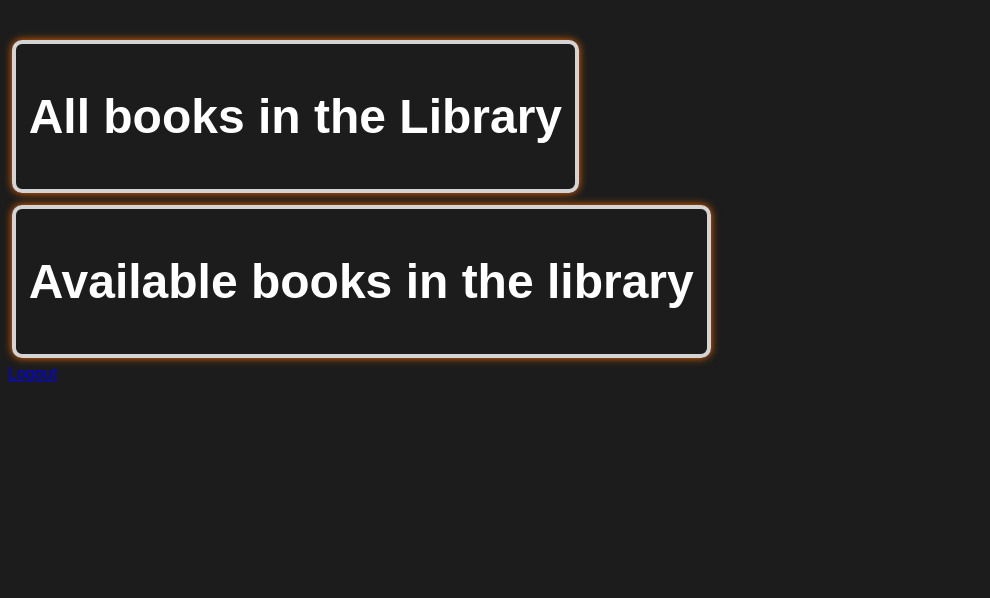
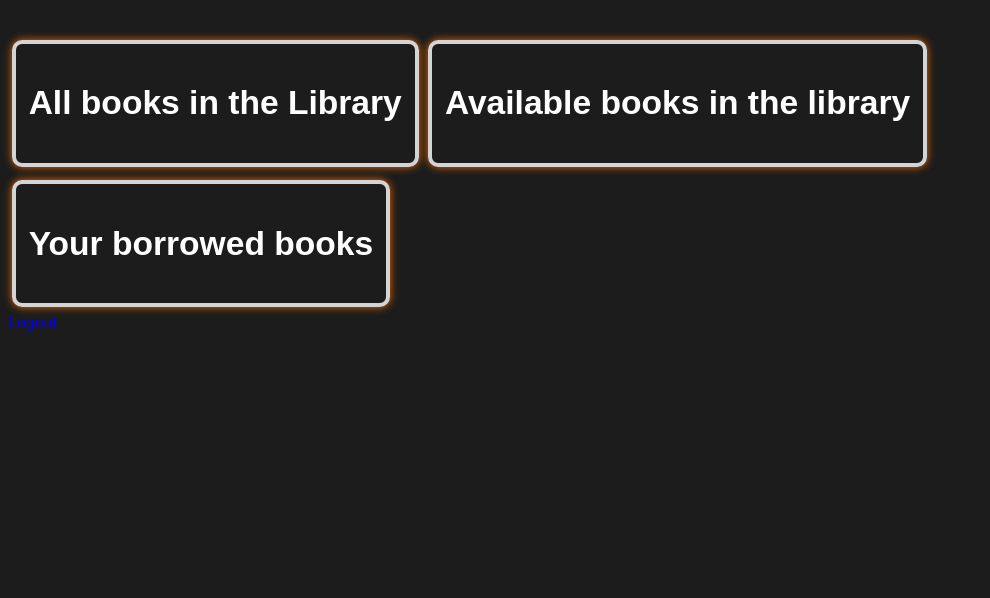
Before and after one commit to kali4nya/library-project, a Flask app: template templates/main.html in a window 1280 px wide. Shown: the part 86-684 px from the top of the page, without its empty margins (0-990 px from the left). Run offline with Flask 3, Linux system fonts and the light colour scheme; the template is opened without the code that fills it, so the values that code supplies are empty.

Commit message:
added cool icons :3, added more security for post requests, added some thingies to usern panel OwO, stay tuned for future changes UwU :3

```diff
--- a/books.json
+++ b/books.json
@@ -28,5 +28,10 @@
         "author": "Liu Cixin",
         "year": "2008",
         "available": true
+    },
+    "The Vorrh": {
+        "author": "Brian Catling",
+        "year": "2012",
+        "available": true
     }
 }
--- a/main.py
+++ b/main.py
@@ -1,4 +1,5 @@
 from flask import Flask, render_template, request, redirect, url_for, session
+from classes import user
 from classes.library import Library
 from classes.book import Book
 from classes.user import User
@@ -9,6 +10,18 @@
 #flask declaration
 app = Flask(__name__)
 app.secret_key = Config.FLASK_SECRET_KEY
+
+#custom jinja filters
+def split_first(value):
+    return str(value).split(',')[0]
+
+app.jinja_env.filters['split_first'] = split_first
+
+def js_escape(value):
+    return json.dumps(value)
+
+app.jinja_env.filters['js_escape'] = js_escape
+#end
 
 USERS_DIR = Config.USERS_DIR
 BOOKS_DIR = Config.BOOKS_DIR
@@ -92,7 +105,9 @@
         if username in USERSdictionary and USERSdictionary[username]['permission_level'] < 3:
             books = lib.show_books()
             name = USERSdictionary[username]['name']
-            return render_template("main.html", books=books, name=name)
+            globals()["USERSdictionary"] = load_users_dictionary()
+            user = USERSdictionary[username]
+            return render_template("main.html", books=books, name=name, user=user)
     return redirect(url_for('home'))
 
 @app.route('/adminPanel')
@@ -108,40 +123,59 @@
 
 @app.route('/add_book', methods=['POST'])
 def add_book():
-    title = request.form['title']
-    author = request.form['author']
-    year = request.form['year']
-    book = Book(title, author, year)
-    lib.add_book(book)
-    lib.save_books_to_json(all=False, book=book)
-    return redirect(url_for('adminPanel'))
+    if 'user' in session:
+        username = session['user']
+        if username in USERSdictionary and USERSdictionary[username]['permission_level'] == 3:
+            title = request.form['title']
+            author = request.form['author']
+            year = request.form['year']
+            book = Book(title, author, year)
+            lib.add_book(book)
+            lib.save_books_to_json(all=False, book=book)
+            return redirect(url_for('adminPanel'))
+    return redirect(url_for('home'))
 
 @app.route('/add_user', methods=['POST'])
 def add_user():
-    username = request.form['username']
-    name = request.form['name']
-    surname = request.form['surname']
-    password = request.form['password'] ###
-    try:
-        permission_level = int(request.form['permission_level'])
-    except:
-        permission_level = 1
-    user = User(username=username, name=name, surname=surname, password=password, permission_level=permission_level)
-    lib.add_user(user)
-    lib.save_users_to_json(all=False, user=user)
-    globals()["USERSdictionary"] = load_users_dictionary()
-    return redirect(url_for('adminPanel'))
+    if 'user' in session:
+        username = session['user']
+        if username in USERSdictionary and USERSdictionary[username]['permission_level'] == 3:
+            username = request.form['username']
+            name = request.form['name']
+            surname = request.form['surname']
+            password = request.form['password'] ###
+            try:
+                permission_level = int(request.form['permission_level'])
+            except:
+                permission_level = 1
+            user = User(username=username, name=name, surname=surname, password=password, permission_level=permission_level)
+            lib.add_user(user)
+            lib.save_users_to_json(all=False, user=user)
+            globals()["USERSdictionary"] = load_users_dictionary()
+            return redirect(url_for('adminPanel'))
+    return redirect(url_for('home'))
 
 @app.route('/borrow_book', methods=['POST'])
 def borrow_book():
-    book_title = request.form['title']
-    username = request.form['username']
+    if 'user' in session:
+        username = session['user']
+        if username in USERSdictionary and USERSdictionary[username]['permission_level'] == 3:
+            book_title = request.form['title']
+            username = request.form['username']
 
-    user = lib.find_user(username)
-    book = lib.find_book(book_title)
+            user = lib.find_user(username)
+            book = lib.find_book(book_title)
 
-    lib.borrow_book(user, book)
-    return redirect(url_for('adminPanel'))
+            lib.borrow_book(user, book)
+            return redirect(url_for('adminPanel'))
+        elif username in USERSdictionary and USERSdictionary[username]['permission_level'] < 3:
+            book_title = request.form['title']
+            user = lib.find_user(username)
+            book = lib.find_book(book_title)
+
+            lib.borrow_book(user, book)
+            return redirect(url_for('main'))
+    return redirect(url_for('home'))
 
 @app.route('/return_book', methods=['POST'])
 def return_book():
--- a/static/main/style.css
+++ b/static/main/style.css
@@ -38,26 +38,27 @@
 }
 
 button{
-    background-color: #65d2f3;
+    background-color: #ef83e0;
     border: 1px solid transparent;
-    border-radius: .70rem;
+    border-radius: .2rem;
     box-sizing: border-box;
     color: #1d1b17;
     cursor: pointer;
-    font-size: 1vw;
+    font-size: 0.9vw;
     font-weight: 600;
-    padding: .3rem 1rem;
+    padding: .1rem .1rem;
     user-select: none;
     transition: transform 0.01s ease-in-out, background-color 0.2s ease-in-out;
     margin-left: 0.3vw;
+    margin-bottom: auto;
 }
 button:hover{
-    background-color: #6699f8;
+    background-color: #f866aa;
     transform: scale(1.04);
 }
 button:active {
     transform: scale(0.98);
-    background-color: #a06df1;
+    background-color: #f16d71;
     transition: none;
 }
 
@@ -75,6 +76,16 @@
 h1 {
     font-size: 3rem;
     text-align: center;
+}
+
+h2 {
+    font-size: 2.1rem;
+    text-align: center;
+}
+
+.books{
+    align-items: center;
+    align-self: center;
 }
 
 .sparkle {
--- a/templates/adminPanel.html
+++ b/templates/adminPanel.html
@@ -10,7 +10,7 @@
     <meta name="author" content="github.com/kali4nya">
     <meta http-equiv="X-Ua-Compatible" content="IE=edge,chrome=1">
     <!-- Set Favicon -->
-    <link rel="icon" href="static/favicon.png" type="image/x-icon">
+    <link rel="icon" href="static/admin_book_favicon.webp" type="image/x-icon">
     <!-- css-->
     <link rel="stylesheet"
         href="{{ url_for('static', filename='adminPanel/style.css') }}">
--- a/templates/home.html
+++ b/templates/home.html
@@ -10,7 +10,7 @@
     <meta name="author" content="github.com/kali4nya">
     <meta http-equiv="X-Ua-Compatible" content="IE=edge,chrome=1">
     <!-- Set Favicon -->
-    <link rel="icon" href="static/favicon.png" type="image/x-icon">
+    <link rel="icon" href="static/book_favicon.png" type="image/x-icon">
     <!-- css-->
     <link rel="stylesheet"
         href="{{ url_for('static', filename='home/style.css') }}">
--- a/templates/main.html
+++ b/templates/main.html
@@ -10,7 +10,7 @@
     <meta name="author" content="github.com/kali4nya">
     <meta http-equiv="X-Ua-Compatible" content="IE=edge,chrome=1">
     <!-- Set Favicon -->
-    <link rel="icon" href="static/favicon.png" type="image/x-icon">
+    <link rel="icon" href="static/enchanted_book_favicon.gif" type="image/gif">
     <!-- css-->
     <link rel="stylesheet"
         href="{{ url_for('static', filename='main/style.css') }}">
@@ -20,7 +20,7 @@
 <body>
     <h1>Hello <span class="sparkle">{{name}}</span>, welcome yo your library page</h1>
     <div class="books">
-        <h1>All books in the Library</h1>
+        <h2>All books in the Library</h2>
         <ul>
             {% for book in books %}
             <li>{{ book }}</li>
@@ -28,12 +28,26 @@
         </ul>
     </div>
     <div class="books">
-        <h1>Available books in the library</h1>
+        <h2>Available books in the library</h2>
         <ul>
-            {% for book in books%}
-                {% if book.available == True%}
-                    <li>{{ book }}</li>
+            {% for book in books %}
+                {% if book.available == True %}
+                    <li>
+                        {{ book|split_first }}
+                        <form method="post" action="{{ url_for('borrow_book') }}" style="display: inline;">
+                            <input type="hidden" name="title" value="{{ book.title }}">
+                            <button type="submit">Borrow</button>
+                        </form>
+                    </li>
                 {% endif %}
+            {% endfor %}
+        </ul>
+    </div>
+    <div class="books">
+        <h2>Your borrowed books</h2>
+        <ul>
+            {% for book in user.borrowed_books %}
+                <li>    {{book}}    </li>
             {% endfor %}
         </ul>
     </div>
--- a/users.json
+++ b/users.json
@@ -47,5 +47,12 @@
         "password": "d5ce2b19fbda14a25deac948154722f33efd37b369a32be8f03ec2be8ef7d3a5",
         "permission_level": 1,
         "borrowed_books": []
+    },
+    "testUser": {
+        "name": "tester",
+        "surname": "tester",
+        "password": "a665a45920422f9d417e4867efdc4fb8a04a1f3fff1fa07e998e86f7f7a27ae3",
+        "permission_level": 1,
+        "borrowed_books": []
     }
 }
```
Also changed, not shown: static/admin_book_favicon.webp (added), static/book_favicon.png (added), 1 other file.
